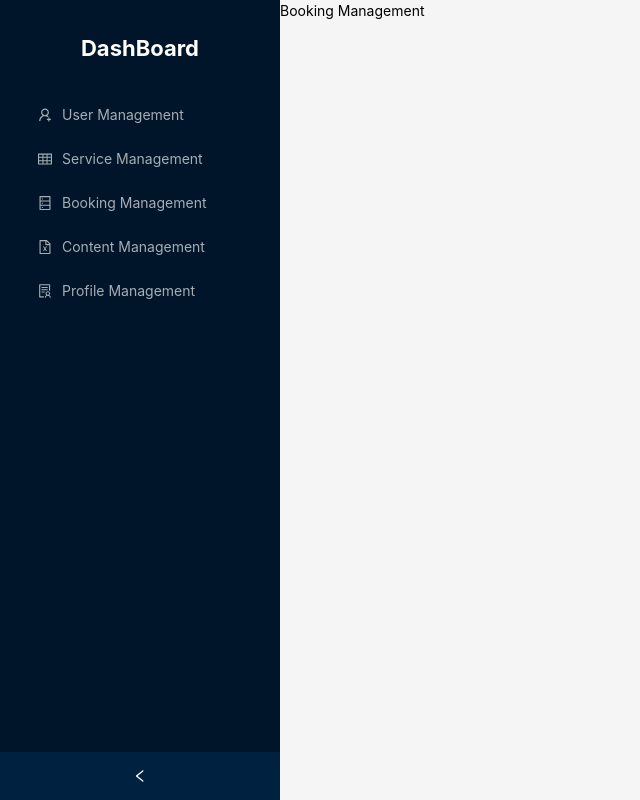
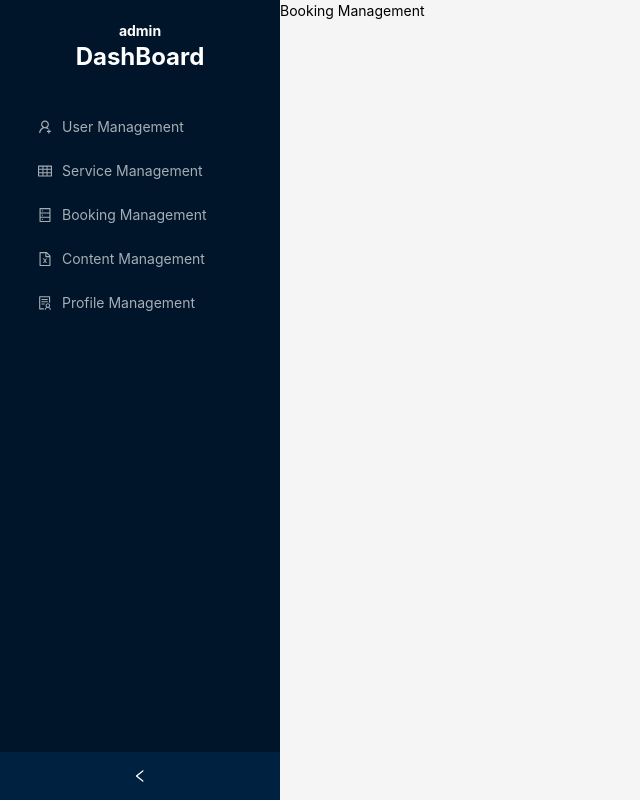
Before and after one commit to nisharga/collabo-hub, a Next.js app: page /admin/booking-management in a window 1280 px wide. Shown: the whole page, without its empty margins (0-640 px from the left). Built offline with nearby package versions, Linux system fonts and the light colour scheme.

Commit message:
dynamic dashboard header added

```diff
--- a/src/components/dashboard/ui/Sidebar.tsx
+++ b/src/components/dashboard/ui/Sidebar.tsx
@@ -25,18 +25,11 @@ const Sidebar = () => {
             bottom: 0,
           }}
         >
-           <div
-         style={{
-          color: "white",
-          fontSize: "22px",
-          textAlign: "center",
-          fontWeight: "bold",
-          marginBottom: "1rem",
-          marginTop: "2rem",
-        }}
-      >
-        DashBoard
-          </div>
+
+
+        <h2 className="text-center lg:text-1xl text-[#fff] font-bold mt-5">{USER_ROLE.ADMIN}</h2>
+        <h2 className="text-center lg:text-2xl text-[#fff] font-bold mb-5">DashBoard</h2>
+
         <Menu theme="dark"
           defaultSelectedKeys={['1']}
           mode="inline"
```
